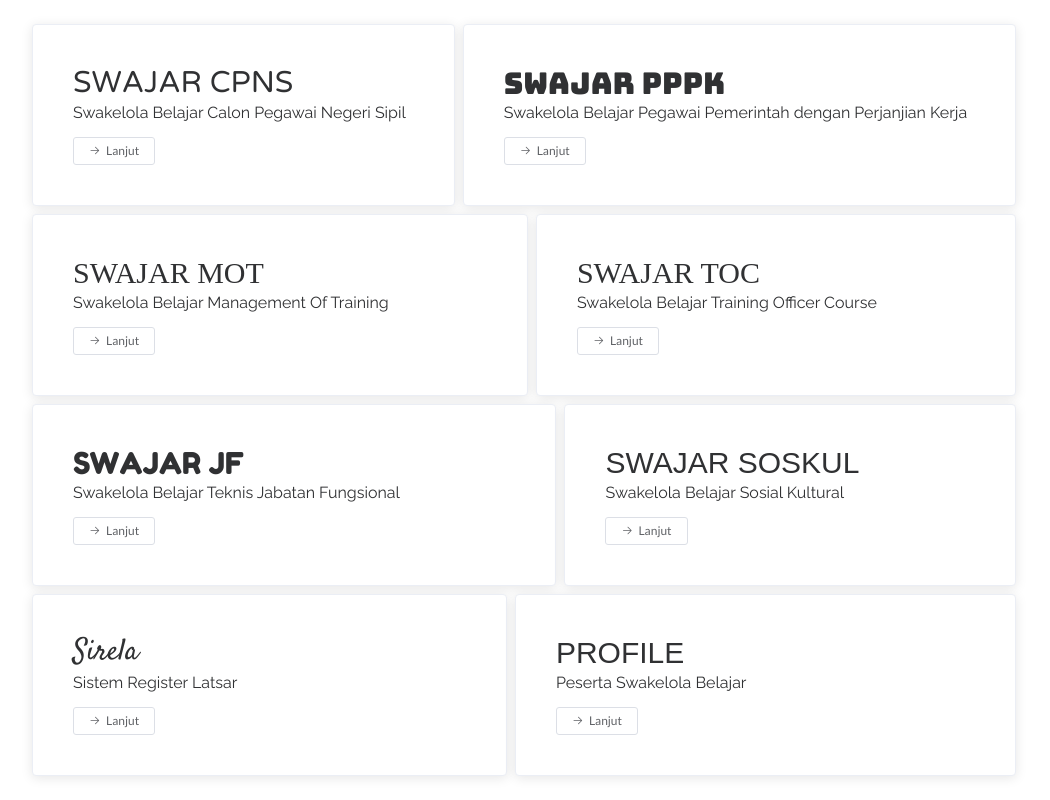
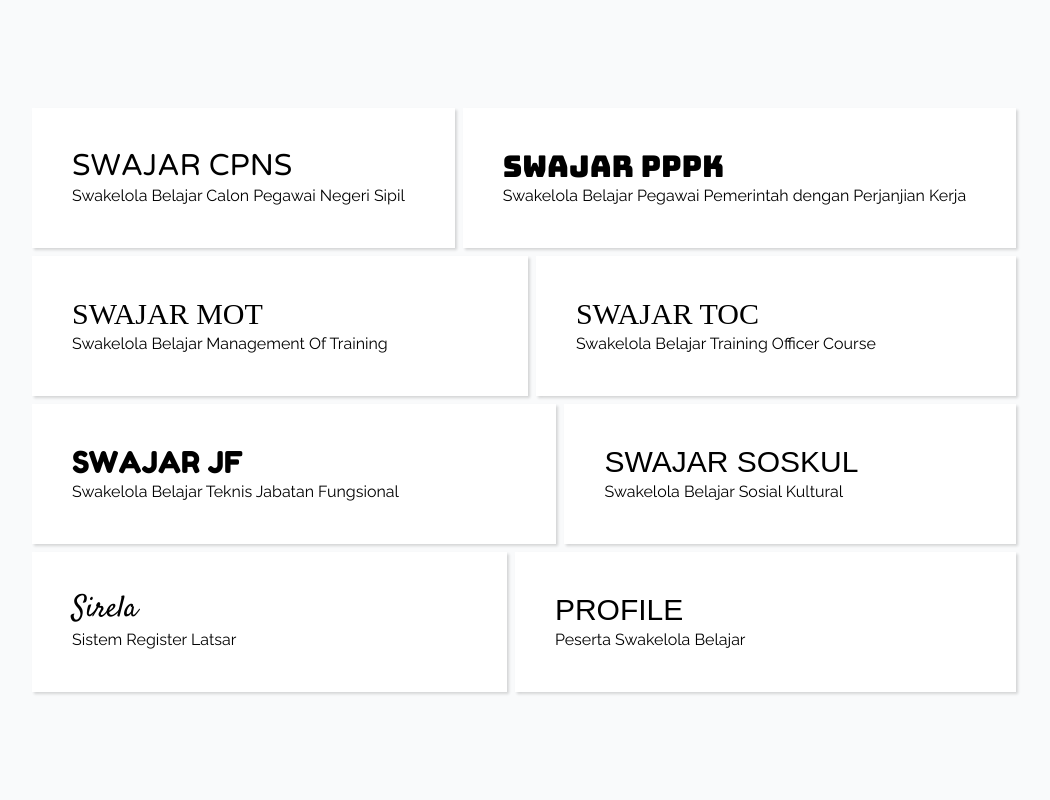
Before and after one commit to agindo/swajar-vkt1cuvz0a4d, a Vue app: page /about in a window 1280 px wide. Shown: the whole page, without its empty margins (116-1166 px from the left). Built offline with nearby package versions, Linux system fonts and the light colour scheme; a web font is replaced by a local one.

Commit message:
add card component

```diff
--- /dev/null
+++ b/src/components/Card.vue
@@ -0,0 +1,24 @@
+<template>
+  <div>
+    <div class="card">
+      <!-- <p>{{ data }}</p> -->
+      <p class="p-0 m-0" :class="data.look.class">{{ data.title }}</p>
+      <p class="raleway-400 p-0 m-0">{{ data.description }}</p>
+    </div>
+  </div>
+</template>
+<script>
+export default {
+  props: {
+    data: Object
+  }
+}
+</script>
+<style scoped>
+.card {
+  padding: 2.5rem;
+  background-color: #FFF;
+  /* box-shadow: rgba(0, 0, 0, 0.16) 0px 1px 4px; */
+  box-shadow: rgba(0, 0, 0, 0.15) 1.95px 1.95px 2.6px;
+}
+</style>
--- a/src/views/AboutView.vue
+++ b/src/views/AboutView.vue
@@ -1,18 +1,17 @@
 <template>
-  <div>
+  <div class="bg-gray-50">
     <div class="flex h-screen flex-col items-center justify-center">
       <div class="m-36">
+
         <div class="flex flex-wrap">
           <div class="flex-auto m-1" v-for="(item, index) in menu" :key="index">
-            <el-card shadow="always" class="p-5">
+            <!-- <el-card shadow="hover" class="cursor-pointer p-5">
               <div>
                 <p class="p-0 m-0" :class="item.look.class">{{ item.title }}</p>
                 <p class="raleway-400 p-0 m-0">{{ item.description }}</p>
               </div>
-              <div class="mt-3">
-                <el-button icon="el-icon-right" size="mini" class="lato-regular">Lanjut</el-button>
-              </div>
-            </el-card>
+            </el-card> -->
+            <Card :data="item" />
           </div>
         </div>
       </div>
@@ -21,8 +20,12 @@
 </template>
 <script>
 import menu from '@/assets/json/ingredient.json'
+import Card from '../components/Card.vue'
 export default {
   name: 'AboutView',
+  components: {
+    Card
+  },
   data() {
     return {
       menu: menu.materi
```
